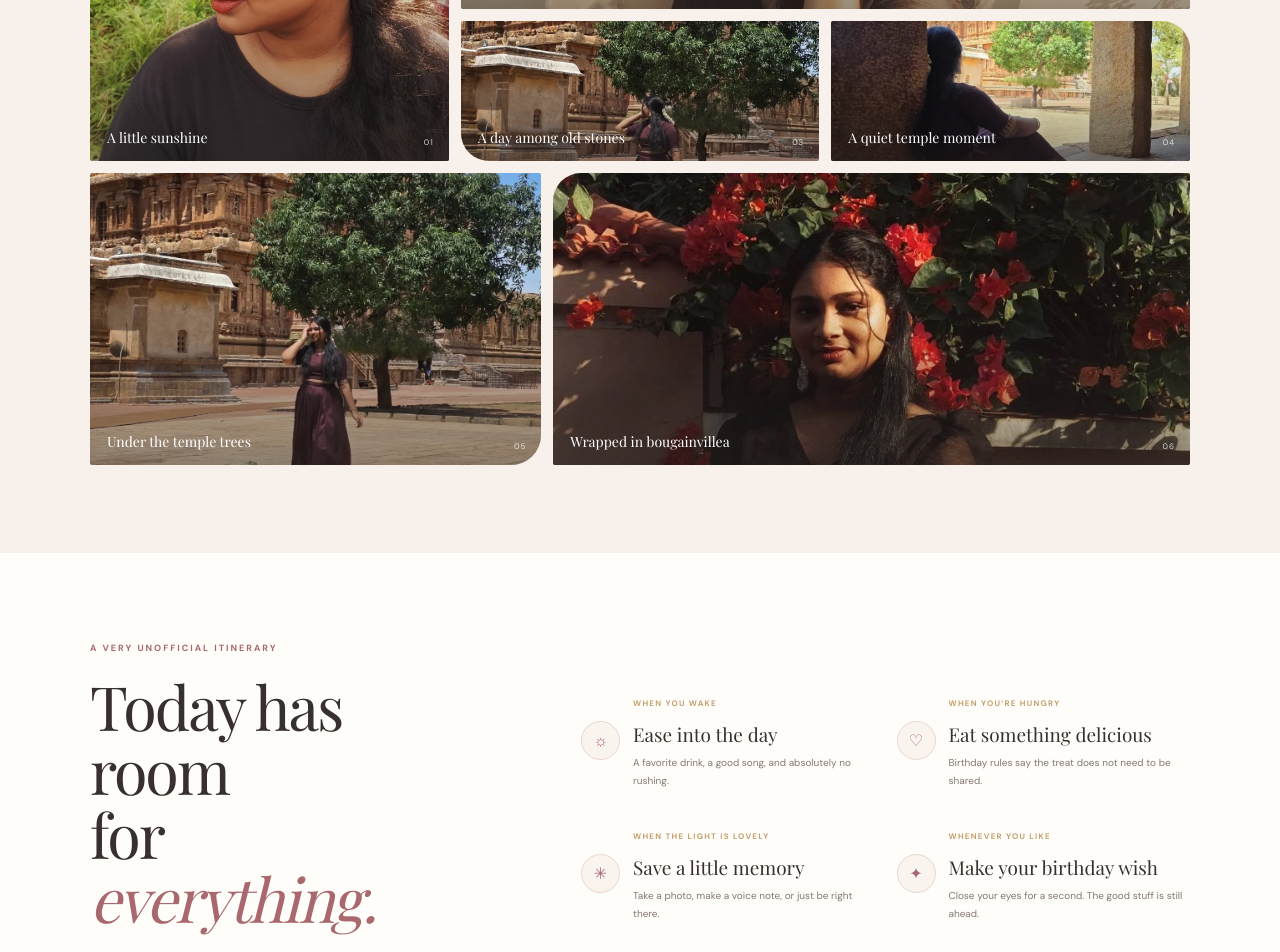
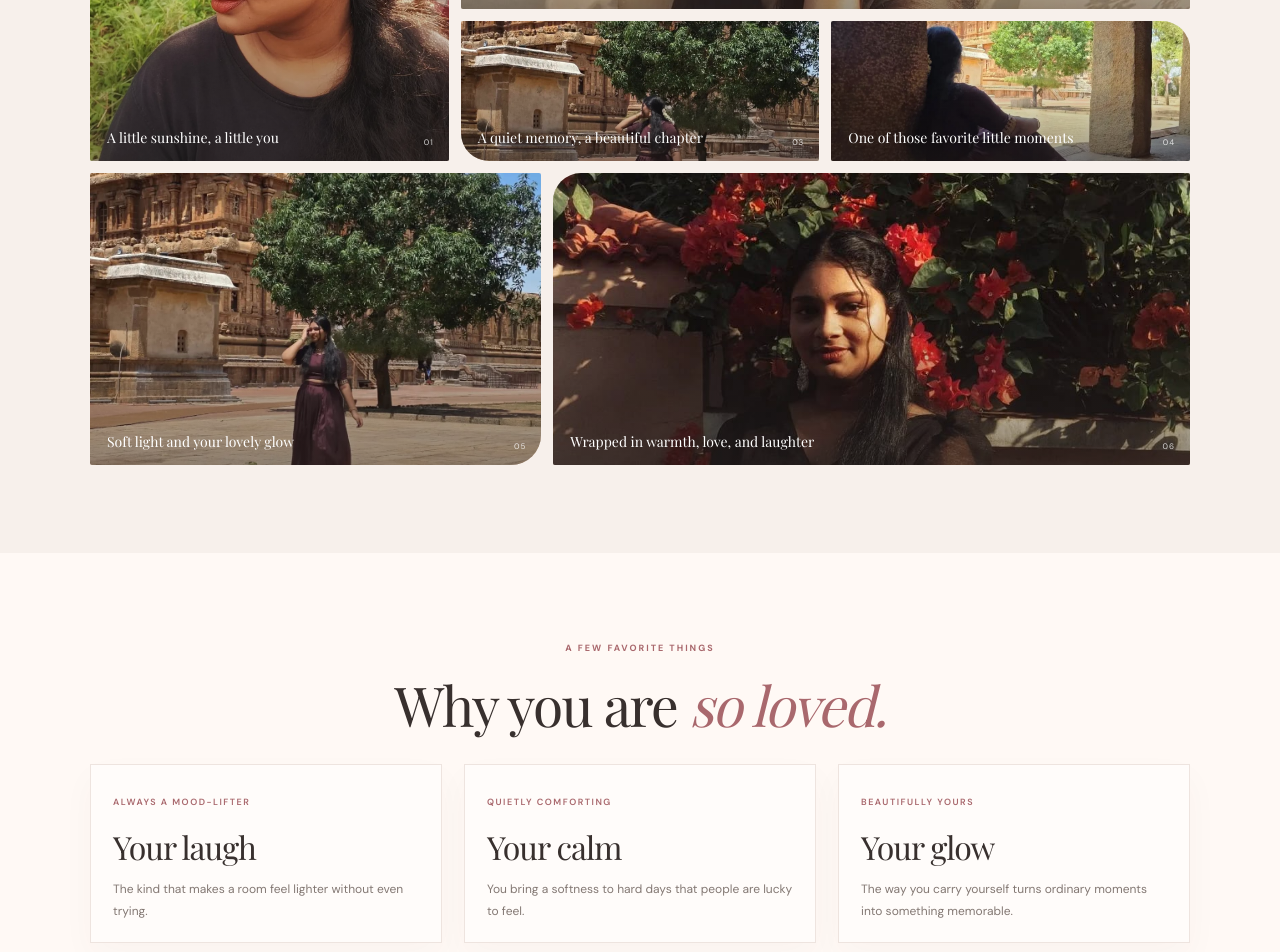
Before and after one commit to vijithkr829-droid/source, an Angular app in the folder birthday-surprise/: page / in a window 1280 px wide. Shown: the part 1280-2232 px from the top of the page. Built offline with nearby package versions, Linux system fonts and the light colour scheme; a web font is replaced by a local one.

Commit message:
Add little highlights section with responsive styles and content

```diff
--- a/birthday-surprise/src/app/app.css
+++ b/birthday-surprise/src/app/app.css
@@ -218,6 +218,37 @@
     margin-top: 6px;
     border-radius: 4px 20px 4px 20px;
   }
+}
+
+@media (max-width: 420px) {
+  .site-header {
+    padding-inline: 14px;
+  }
+
+  .site-nav {
+    grid-template-columns: 1fr;
+    border-radius: 10px 18px 10px 18px;
+  }
+
+  .site-nav a {
+    min-height: 48px;
+    font-size: 10px;
+  }
+
+  .site-nav a + a {
+    border-top: 1px solid rgba(255, 249, 243, 0.12);
+    border-left: 0;
+  }
+
+  .site-footer {
+    flex-direction: column;
+    gap: 10px;
+    padding: 18px 20px 28px;
+  }
+
+  .footer-divider {
+    display: none;
+  }
 
   .site-nav a {
     min-height: 48px;
--- a/birthday-surprise/src/app/pages/birthday-home/birthday-home.css
+++ b/birthday-surprise/src/app/pages/birthday-home/birthday-home.css
@@ -36,11 +36,18 @@
 .section-wrap { width: min(1240px, calc(100% - 88px)); margin: 0 auto; }
 .section-pad { padding: 88px max(44px, calc((100% - 1100px) / 2)); }
 .memories-section { background: #f7f0eb; }
+.little-highlights { background: #fff9f5; }
 .section-heading { max-width: 720px; margin: 0 auto 34px; }
 .section-heading .eyebrow { margin-bottom: 10px; }
-.section-heading h2, .letter-heading h2, .wish-jar-intro h2 { margin: 0; font-family: var(--serif); font-size: clamp(38px, 4.5vw, 55px); font-weight: 400; letter-spacing: -1.7px; line-height: 1.1; }
+.section-heading h2, .little-highlights-heading h2, .letter-heading h2, .wish-jar-intro h2 { margin: 0; font-family: var(--serif); font-size: clamp(38px, 4.5vw, 55px); font-weight: 400; letter-spacing: -1.7px; line-height: 1.1; }
 .section-heading-row { max-width: 100%; display: flex; align-items: end; justify-content: space-between; gap: 35px; }
 .section-heading-row > p { max-width: 290px; margin: 0 0 5px; color: var(--muted); font-size: 11px; line-height: 1.8; }
+.little-highlights-heading { max-width: 520px; margin: 0 auto 30px; text-align: center; }
+.highlight-grid { display: grid; grid-template-columns: repeat(3, minmax(0, 1fr)); gap: 22px; }
+.highlight-card { padding: 24px 22px 20px; border: 1px solid rgba(163,119,101,.18); background: rgba(255,255,255,.48); box-shadow: 0 14px 32px rgba(96,71,65,.03); }
+.highlight-note { display: inline-block; margin-bottom: 17px; color: var(--rose-deep); font-size: 9px; font-weight: 600; letter-spacing: 1.5px; text-transform: uppercase; }
+.highlight-card h3 { margin: 0 0 11px; font-family: var(--serif); font-size: clamp(24px, 2.5vw, 32px); font-weight: 400; letter-spacing: -1px; }
+.highlight-card p { margin: 0; color: var(--muted); font-size: 12px; line-height: 1.8; }
 .wish-jar { display: grid; grid-template-columns: .75fr 1.25fr; align-items: center; gap: 75px; background: linear-gradient(125deg, #eadbd2, #f3e8e0 55%, #e8d6cf); }
 .wish-jar-intro { max-width: 340px; }
 .wish-jar-intro h2 { font-size: clamp(44px, 5vw, 62px); }
@@ -64,6 +71,7 @@
   .opening-image { height: 420px; }
   .opening h1 { font-size: clamp(46px, 6.2vw, 63px); }
   .section-pad { padding-right: 35px; padding-left: 35px; }
+  .highlight-grid { grid-template-columns: 1fr; max-width: 560px; margin: 0 auto; }
   .wish-jar { gap: 35px; }
 }
 
@@ -77,9 +85,12 @@
   .opening-side-note { right: -14px; bottom: 76px; font-size: 7px; }
   .section-pad { padding: 56px 20px; }
   .section-heading { margin-bottom: 27px; }
-  .section-heading h2, .letter-heading h2 { font-size: 39px; }
+  .section-heading h2, .little-highlights-heading h2, .letter-heading h2 { font-size: 39px; }
   .section-heading-row { display: block; }
   .section-heading-row > p { margin-top: 15px; }
+  .little-highlights-heading { margin-bottom: 24px; }
+  .highlight-card { padding: 20px 18px; }
+  .highlight-card h3 { font-size: 25px; }
   .wish-jar { grid-template-columns: 1fr; gap: 30px; }
   .wish-jar-intro h2 { font-size: 49px; }
   .wish-note { grid-template-columns: 26px 1fr; gap: 7px 10px; min-height: 83px; padding: 16px; }
--- a/birthday-surprise/src/app/pages/birthday-home/birthday-home.html
+++ b/birthday-surprise/src/app/pages/birthday-home/birthday-home.html
@@ -32,6 +32,22 @@
       <p>Six favorite moments, ready to be filled with your own photos and stories.</p>
     </div>
     <app-photo-gallery [photos]="memories" />
+  </section>
+
+  <section class="little-highlights section-pad" id="little-highlights">
+    <div class="little-highlights-heading" appReveal>
+      <p class="eyebrow">A few favorite things</p>
+      <h2>Why you are <em>so loved.</em></h2>
+    </div>
+    <div class="highlight-grid">
+      @for (highlight of littleHighlights; track highlight.title) {
+        <article class="highlight-card" appReveal>
+          <span class="highlight-note">{{ highlight.note }}</span>
+          <h3>{{ highlight.title }}</h3>
+          <p>{{ highlight.detail }}</p>
+        </article>
+      }
+    </div>
   </section>
 
   <section class="birthday-plan section-pad" id="birthday-plan">
--- a/birthday-surprise/src/app/pages/birthday-home/birthday-home.ts
+++ b/birthday-surprise/src/app/pages/birthday-home/birthday-home.ts
@@ -1,5 +1,5 @@
 import { Component } from '@angular/core';
-import { birthdayAppreciations, birthdayChallenges, birthdayLetter, birthdayMoments, birthdayNotes, heartfeltMessage, memories, recipientName, yearAheadWishes } from '../../shared/models/birthday-content';
+import { birthdayAppreciations, birthdayChallenges, birthdayLetter, birthdayMoments, birthdayNotes, heartfeltMessage, littleHighlights, memories, recipientName, yearAheadWishes } from '../../shared/models/birthday-content';
 import { LetterCard } from '../../shared/components/letter-card/letter-card';
 import { PhotoGallery } from '../../shared/components/photo-gallery/photo-gallery';
 import { RevealDirective } from '../../shared/directives/reveal.directive';
@@ -19,6 +19,7 @@ export class BirthdayHome {
   protected readonly birthdayChallenges = birthdayChallenges;
   protected readonly birthdayAppreciations = birthdayAppreciations;
   protected readonly yearAheadWishes = yearAheadWishes;
+  protected readonly littleHighlights = littleHighlights;
   protected readonly heartfeltMessage = heartfeltMessage;
   protected activeNoteId: string | null = null;
   protected pickedChallengeIds: string[] = [];
--- a/birthday-surprise/src/app/shared/models/birthday-content.ts
+++ b/birthday-surprise/src/app/shared/models/birthday-content.ts
@@ -35,6 +35,12 @@ export interface YearAheadWish {
   readonly detail: string;
 }
 
+export interface LittleHighlight {
+  readonly title: string;
+  readonly detail: string;
+  readonly note: string;
+}
+
 export const recipientName = 'Veda';
 
 export const birthdayLetter = {
@@ -55,12 +61,12 @@ export const heartfeltMessage = {
 };
 
 export const memories: readonly PhotoItem[] = [
-  { src: 'assets/images/memory-01.jpeg', alt: 'Veda with a yellow flower tucked behind her ear', caption: 'A little sunshine' },
-  { src: 'assets/images/memory-02.jpeg', alt: 'Veda smiling among bright bougainvillea flowers', caption: 'In a garden of blooms' },
-  { src: 'assets/images/memory-03.jpeg', alt: 'Veda exploring a historic temple courtyard', caption: 'A day among old stones' },
-  { src: 'assets/images/memory-04.jpeg', alt: 'Veda sitting beneath a temple arch and looking toward the courtyard', caption: 'A quiet temple moment' },
-  { src: 'assets/images/memory-05.jpeg', alt: 'Veda beneath a tree in a historic temple courtyard', caption: 'Under the temple trees' },
-  { src: 'assets/images/memory-06.jpeg', alt: 'Veda among flowering bougainvillea in warm sunlight', caption: 'Wrapped in bougainvillea' },
+  { src: 'assets/images/memory-01.jpeg', alt: 'Veda with a yellow flower tucked behind her ear', caption: 'A little sunshine, a little you' },
+  { src: 'assets/images/memory-02.jpeg', alt: 'Veda smiling among bright bougainvillea flowers', caption: 'The smile that makes everything brighter' },
+  { src: 'assets/images/memory-03.jpeg', alt: 'Veda exploring a historic temple courtyard', caption: 'A quiet memory, a beautiful chapter' },
+  { src: 'assets/images/memory-04.jpeg', alt: 'Veda sitting beneath a temple arch and looking toward the courtyard', caption: 'One of those favorite little moments' },
+  { src: 'assets/images/memory-05.jpeg', alt: 'Veda beneath a tree in a historic temple courtyard', caption: 'Soft light and your lovely glow' },
+  { src: 'assets/images/memory-06.jpeg', alt: 'Veda among flowering bougainvillea in warm sunlight', caption: 'Wrapped in warmth, love, and laughter' },
 ];
 
 export const birthdayMoments: readonly BirthdayMoment[] = [
@@ -91,6 +97,12 @@ export const yearAheadWishes: readonly YearAheadWish[] = [
   { title: 'Everyday reasons to smile', detail: 'Unexpected good news, familiar songs, and laughter that lasts a little longer.' },
 ];
 
+export const littleHighlights: readonly LittleHighlight[] = [
+  { title: 'Your laugh', detail: 'The kind that makes a room feel lighter without even trying.', note: 'always a mood-lifter' },
+  { title: 'Your calm', detail: 'You bring a softness to hard days that people are lucky to feel.', note: 'quietly comforting' },
+  { title: 'Your glow', detail: 'The way you carry yourself turns ordinary moments into something memorable.', note: 'beautifully yours' },
+];
+
 export const birthdayNotes: readonly BirthdayNote[] = [
   { id: 'adventure', number: '01', title: 'For the dreamers', message: 'May you find a new place that makes you stop, look around, and think: I’m glad I came.' },
   { id: 'laughter', number: '02', title: 'For the laugh-out-loud days', message: 'Wishing you belly laughs, terrible inside jokes, and friends who always make room for one more story.' },
```
